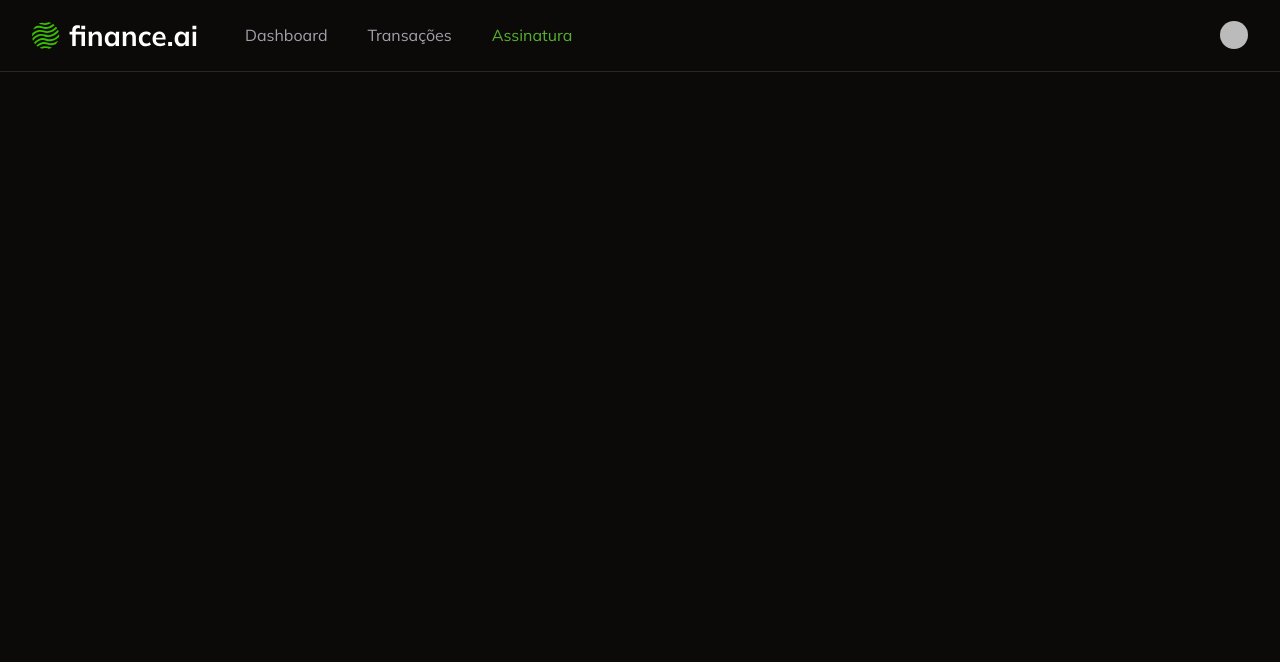
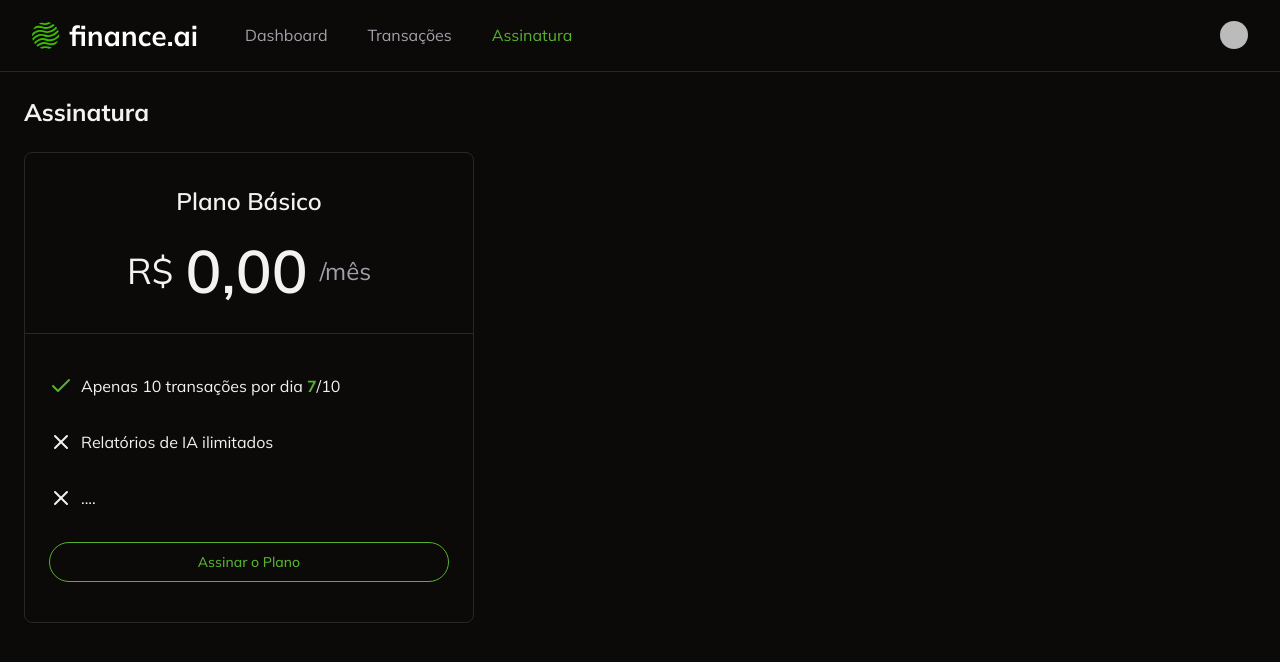
Before and after one commit to vitorfdrangel/vrl-finance, a Next.js app: page /subscription in a window 1280 px wide. Shown: the top 662 px of the page. Built offline with nearby package versions, Linux system fonts and the light colour scheme; no server answers; sample sign-in values are in the browser's storage; some icons are missing.

Commit message:
feat: creating signature card

```diff
--- a/app/subscription/page.tsx
+++ b/app/subscription/page.tsx
@@ -1,6 +1,9 @@
 import { auth } from "@clerk/nextjs/server";
 import Navbar from "../_components/navbar";
 import { redirect } from "next/navigation";
+import { Card, CardContent, CardHeader } from "../_components/ui/card";
+import { CheckIcon, XIcon } from "lucide-react";
+import { Button } from "../_components/ui/button";
 
 const SubscriptionPage = async () => {
   const { userId } = await auth();
@@ -8,7 +11,58 @@
     redirect("/login");
   }
 
-  return <Navbar />;
+  return (
+    <>
+      <Navbar />
+
+      <div className="space-y-6 p-6">
+        <h1 className="text-2xl font-bold">Assinatura</h1>
+
+        <div className="flex gap-6">
+          <Card className="w-[450px]">
+            <CardHeader className="space-y-6 border-b border-solid py-8">
+              <h2 className="text-center text-2xl font-semibold">
+                Plano Básico
+              </h2>
+
+              <div className="flex items-center justify-center gap-3">
+                <span className="text-4xl">R$</span>
+                <span className="text-6xl font-semibold">0,00</span>
+                <span className="text-2xl text-muted-foreground">/mês</span>
+              </div>
+            </CardHeader>
+
+            <CardContent className="space-y-8 py-10">
+              <div className="flex items-center gap-2">
+                <CheckIcon className="text-primary" />
+                <p>
+                  Apenas 10 transações por dia{" "}
+                  <span className="font-bold text-primary">7</span>/10
+                </p>
+              </div>
+
+              <div className="flex items-center gap-2">
+                <XIcon />
+                <p>Relatórios de IA ilimitados</p>
+              </div>
+
+              <div className="flex items-center gap-2">
+                <XIcon />
+                <p>....</p>
+              </div>
+
+              <Button
+                variant={"outline"}
+                className="w-full rounded-full border-primary text-primary"
+              >
+                Assinar o Plano
+              </Button>
+            </CardContent>
+          </Card>
+        </div>
+      </div>
+    </>
+  );
 };
 
 export default SubscriptionPage;
```
